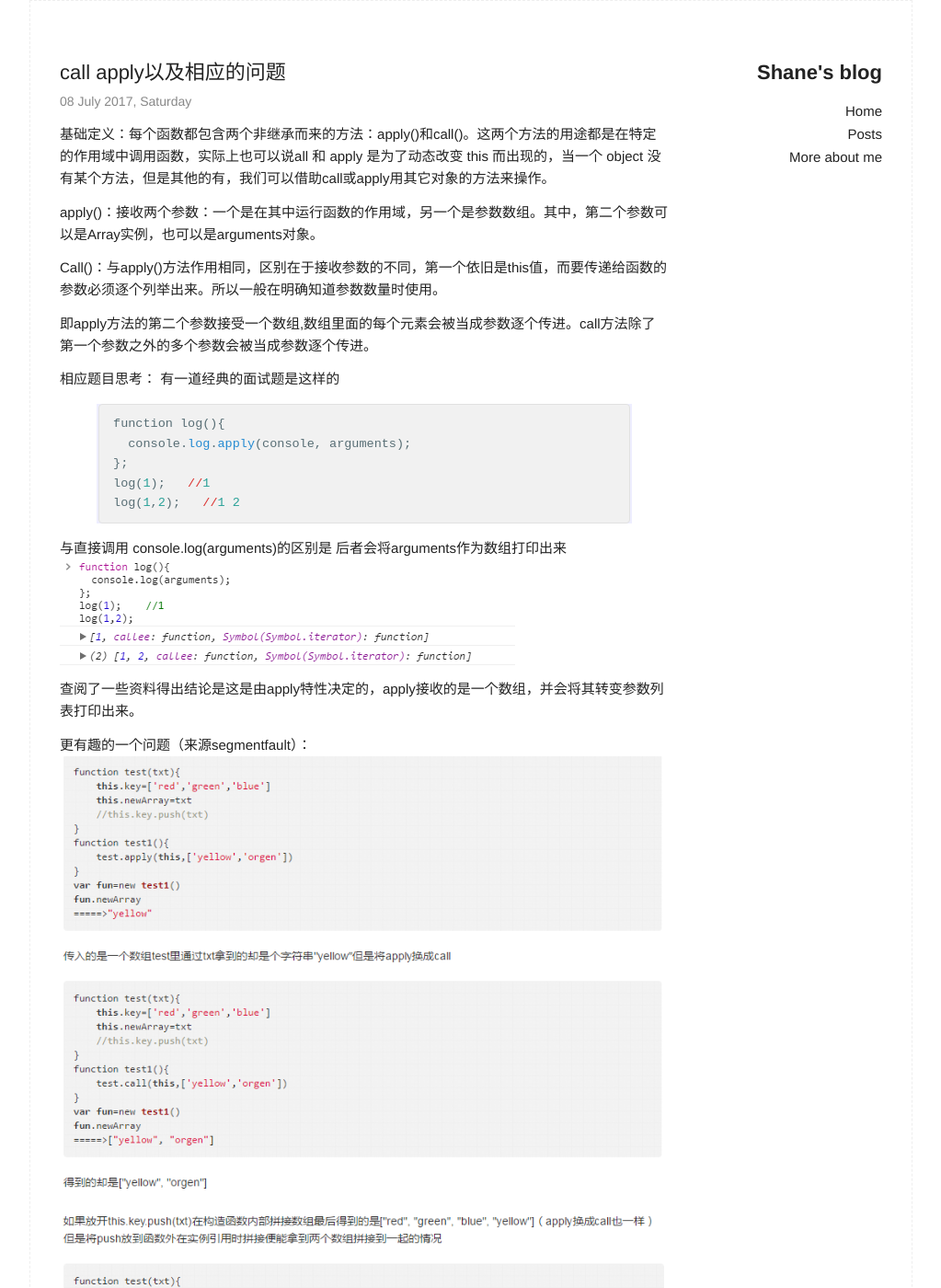
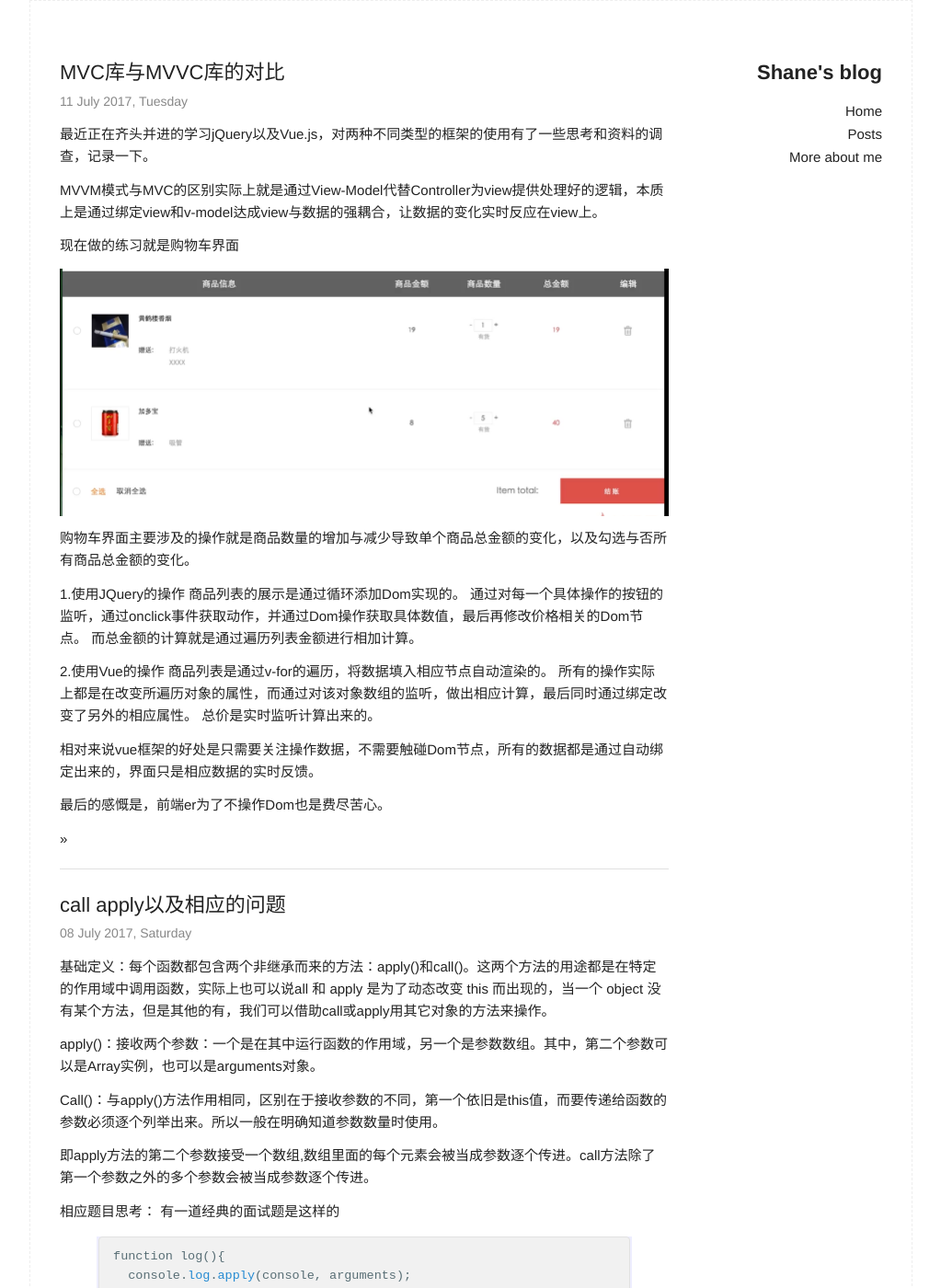
Before and after one commit to shane777/shane777.github.io, a Jekyll site: the page built from blogindex.html, in a window 1280 px wide and 1400 px high. Shown: the whole window at 92% size, without its empty margins (128-1151 px from the left). Built offline with Jekyll 4.4.1, drawn with Linux system fonts in a browser that asks for light colours.

Commit message:
add new post and change the img file structure

```diff
--- a/_posts/2017-07-08-call&apply.markdown
+++ b/_posts/2017-07-08-call&apply.markdown
@@ -25,14 +25,14 @@ log(1,2);   //1 2
 
 
 与直接调用 console.log(arguments)的区别是 后者会将arguments作为数组打印出来
-![screenshot1]({{site.url}}/assets/170708_1.png)
+![screenshot1]({{site.url}}/assets/17post/170708_1.png)
 
 查阅了一些资料得出结论是这是由apply特性决定的，apply接收的是一个数组，并会将其转变参数列表打印出来。
 
 更有趣的一个问题（来源segmentfault）：
-![screenshot2]({{site.url}}/assets/170708_2.png)
+![screenshot2]({{site.url}}/assets/17post/170708_2.png)
 
-![screenshot3]({{site.url}}/assets/170708_3.png)
+![screenshot3]({{site.url}}/assets/17post/170708_3.png)
 
 因为apply把数组拆分成了独立的参数传入，相当于txt=yellow，而orgen没有相应的变量名接收,而call把推进来的数组当作一整个参数赋值给了newArray,push不接受数组形式.
 
--- /dev/null
+++ b/_posts/2017-07-11-diff_of_MVC&MVVM.markdown
@@ -0,0 +1,34 @@
+---
+layout: post
+title:  "MVC库与MVVC库的对比"
+date:   2017-07-11 21:14:27 +0800
+categories: Javascript
+---
+
+最近正在齐头并进的学习jQuery以及Vue.js，对两种不同类型的框架的使用有了一些思考和资料的调查，记录一下。
+
+MVVM模式与MVC的区别实际上就是通过View-Model代替Controller为view提供处理好的逻辑，本质上是通过绑定view和v-model达成view与数据的强耦合，让数据的变化实时反应在view上。
+
+现在做的练习就是购物车界面
+
+![screenshot1]({{site.url}}/assets/17post/170711_1.png)
+
+
+购物车界面主要涉及的操作就是商品数量的增加与减少导致单个商品总金额的变化，以及勾选与否所有商品总金额的变化。
+
+
+1.使用JQuery的操作
+商品列表的展示是通过循环添加Dom实现的。
+通过对每一个具体操作的按钮的监听，通过onclick事件获取动作，并通过Dom操作获取具体数值，最后再修改价格相关的Dom节点。
+而总金额的计算就是通过遍历列表金额进行相加计算。
+
+
+2.使用Vue的操作
+商品列表是通过v-for的遍历，将数据填入相应节点自动渲染的。
+所有的操作实际上都是在改变所遍历对象的属性，而通过对该对象数组的监听，做出相应计算，最后同时通过绑定改变了另外的相应属性。
+总价是实时监听计算出来的。
+
+相对来说vue框架的好处是只需要关注操作数据，不需要触碰Dom节点，所有的数据都是通过自动绑定出来的，界面只是相应数据的实时反馈。
+
+
+最后的感慨是，前端er为了不操作Dom也是费尽苦心。
```
Also changed, not shown: assets/17post/170708_1.png (renamed from assets/170708_1.png), assets/17post/170708_2.png (renamed from assets/170708_2.png), assets/17post/170708_3.png (renamed from assets/170708_3.png), assets/17post/170711_1.png (added).
